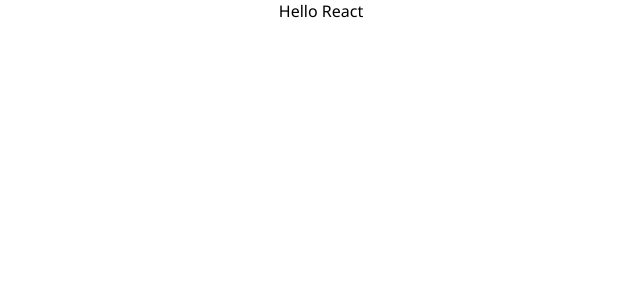
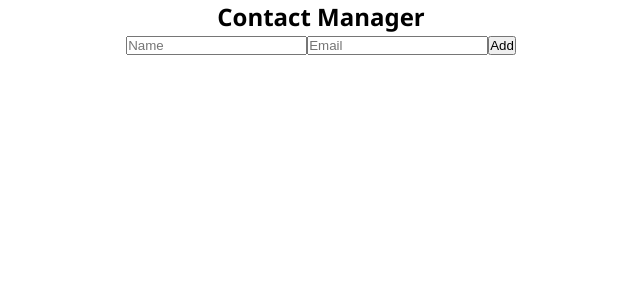
Before and after one commit to Hadi-bakhshi/Contact-App, a React (Create React App) app: page / in a window 1280 px wide. Shown: the top 300 px of the page, without its empty margins (319-959 px from the left). Built offline with nearby package versions, Linux system fonts and the light colour scheme.

Commit message:
components to add and show contacts

```diff
--- a/src/App.css
+++ b/src/App.css
@@ -1,38 +1,3 @@
 .App {
   text-align: center;
 }
-
-.App-logo {
-  height: 40vmin;
-  pointer-events: none;
-}
-
-@media (prefers-reduced-motion: no-preference) {
-  .App-logo {
-    animation: App-logo-spin infinite 20s linear;
-  }
-}
-
-.App-header {
-  background-color: #282c34;
-  min-height: 100vh;
-  display: flex;
-  flex-direction: column;
-  align-items: center;
-  justify-content: center;
-  font-size: calc(10px + 2vmin);
-  color: white;
-}
-
-.App-link {
-  color: #61dafb;
-}
-
-@keyframes App-logo-spin {
-  from {
-    transform: rotate(0deg);
-  }
-  to {
-    transform: rotate(360deg);
-  }
-}
--- a/src/App.js
+++ b/src/App.js
@@ -1,7 +1,13 @@
 import "./App.css";
+import Contacts from "./Components/Contacts/Contacts";
 
 function App() {
-  return <div className="App">Hello React</div>;
+  return (
+    <div className="App">
+      <h2>Contact Manager</h2>
+      <Contacts />
+    </div>
+  );
 }
 
 export default App;
--- /dev/null
+++ b/src/Components/AddContactForm/AddContanctForm.js
@@ -0,0 +1,29 @@
+import { useState } from "react";
+
+const AddContanctForm = ({addContact}) => {
+  const [formValue, setFormValue] = useState({
+    name: "",
+    email: "",
+  });
+
+  const changeHandler = (e) => {
+    setFormValue({ ...formValue, [e.target.name]: e.target.value });
+  }
+
+  const submitHandler = (e) =>{
+    e.preventDefault();
+    addContact(formValue);
+}
+
+  return (
+    <section>
+      <form onSubmit={submitHandler}>
+        <input onChange={changeHandler} name="name" type="text" placeholder="Name" />
+        <input onChange={changeHandler} name="email" type="text" placeholder="Email" />
+        <button type="submit">Add</button>
+      </form>
+    </section>
+  );
+};
+
+export default AddContanctForm;
--- /dev/null
+++ b/src/Components/ContactList/ContactList.js
@@ -0,0 +1,23 @@
+const ContactList = ({ contacts }) => {
+  return (
+    <section>
+      {contacts.map((c) => (
+        <div
+          style={{
+            width: "100%",
+            display: "flex",
+            flexDirection: "column",
+            alignItems: "center",
+            justifyContent: "left",
+          }}
+          key={c.id}
+        >
+          <span style={{ display: "block" }}>Name: {c.name}</span>
+          <span style={{ display: "block" }}>Email: {c.email}</span>
+        </div>
+      ))}
+    </section>
+  );
+};
+
+export default ContactList;
--- /dev/null
+++ b/src/Components/Contacts/Contacts.js
@@ -0,0 +1,23 @@
+import { useState } from "react";
+import AddContanctForm from "../AddContactForm/AddContanctForm";
+import ContactList from "../ContactList/ContactList";
+
+const Contacts = () => {
+  const [contacts, setContacts] = useState([]);
+
+  const addContact = (formValue) => {
+    setContacts([
+      ...contacts,
+      { ...formValue, id: Math.floor(Math.random() * 1000) },
+    ]);
+  };
+
+  return (
+    <div>
+      <AddContanctForm addContact={addContact} />
+      <ContactList contacts={contacts} />
+    </div>
+  );
+};
+
+export default Contacts;
```
